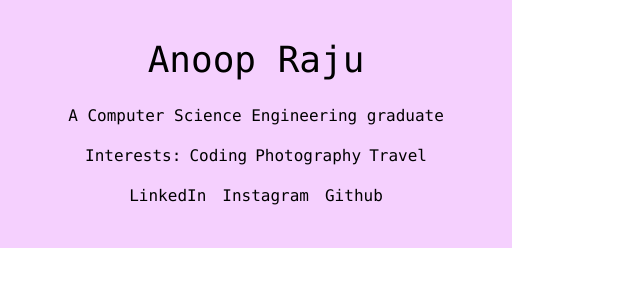
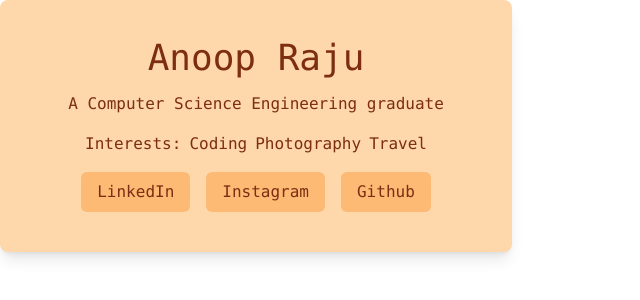
Before and after one commit to anoopraju31/100xdevs_cohort, a React (Vite) app in the folder Week 5/assigments/business-card/: page / in a window 1280 px wide. Shown: the top 300 px of the page, without its empty margins (0-640 px from the left). Built offline with nearby package versions, Linux system fonts and the light colour scheme.

Commit message:
Week 5 - Assignments: Business Card: Link Component - styled

```diff
--- a/Week 5/assigments/business-card/src/components/BusinessCard.jsx
+++ b/Week 5/assigments/business-card/src/components/BusinessCard.jsx
@@ -1,10 +1,11 @@
 import PropTypes from 'prop-types'
+import Link from './Link'
 
 const BusinessCard = (props) => {
 	const { name, description, interests, socials } = props
 	return (
-		<div className='max-w-lg p-10 bg-fuchsia-200 font-mono flex gap-2 justify-center items-center flex-col'>
-			<h2 className='text-4xl mb-4'> {name} </h2>
+		<div className='max-w-lg p-10 bg-orange-200 text-orange-900 rounded-lg shadow-lg font-mono flex gap-2 justify-center items-center flex-col'>
+			<h2 className='text-4xl mb-2 leading-none'> {name} </h2>
 			<p className='text-center mb-2'> {description} </p>
 			<div className='flex gap-2 mb-2'>
 				<h4 className='font-medium'> Interests: </h4>
@@ -17,10 +18,7 @@ const BusinessCard = (props) => {
 
 			<div className='flex items-center gap-4'>
 				{socials.map(({ id, title, link }) => (
-					<a key={id} href={link}>
-						{' '}
-						{title}{' '}
-					</a>
+					<Link key={id} href={link} title={title} />
 				))}
 			</div>
 		</div>
--- a/Week 5/assigments/business-card/src/components/Link.jsx
+++ b/Week 5/assigments/business-card/src/components/Link.jsx
@@ -1,5 +1,22 @@
-const Link = () => {
-	return <div>Link</div>
+import PropTypes from 'prop-types'
+
+const Link = (props) => {
+	const { title, link } = props
+	return (
+		<a
+			className='px-4 py-2 rounded-md flex justify-center items-center bg-orange-300 hover:bg-orange-400/70 '
+			href={link}
+			target='_blank'
+			rel='noreferrer'>
+			{' '}
+			{title}{' '}
+		</a>
+	)
+}
+
+Link.propTypes = {
+	title: PropTypes.string,
+	link: PropTypes.string,
 }
 
 export default Link
```
